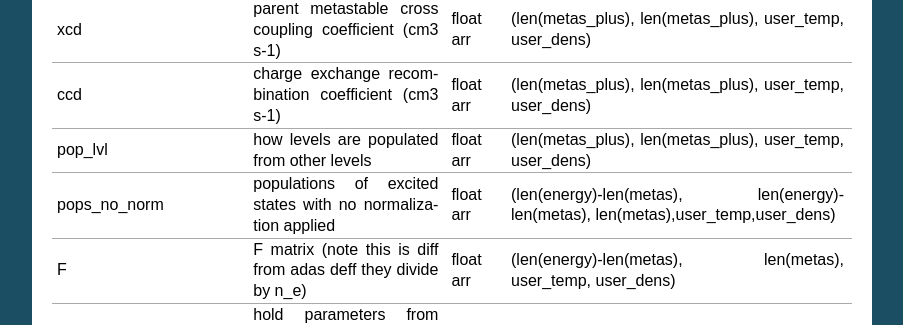
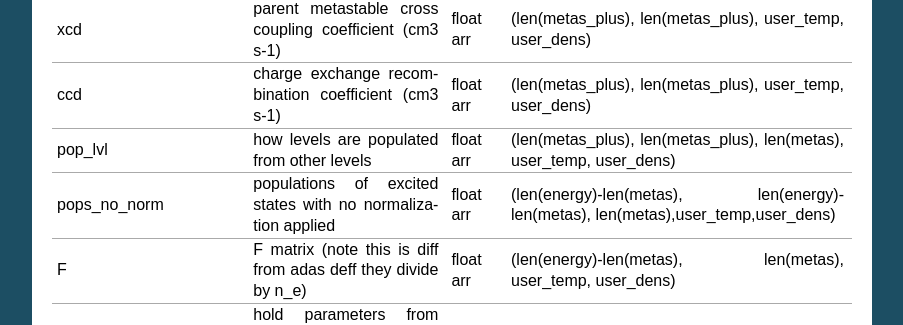
Before and after one commit to johnson-c/ColRadPy, a Sphinx documentation site: the page built from doc/dictionary.rst, in a window 1280 px wide and 900 px high, scrolled down 3912 px. Shown: the part 129-454 px from the top of the window, without its empty margins (198-1101 px from the left). Built offline with Sphinx 7.4.7, drawn with Linux system fonts in a browser that asks for light colours; pages that are not in the unit, such as notebooks, are missing from menus.

Commit message:
There was a typo for pop_lvl entry

```diff
--- a/doc/dictionary.rst
+++ b/doc/dictionary.rst
@@ -304,7 +304,7 @@ ColRadPy data
 +---------------------------------+-------------------------------------------------------------------+----------------+--------------------------------------------------------------------------------+
 |   ccd                           | charge exchange recombination coefficient     (cm3 s-1)           | float arr      | (len(metas_plus), len(metas_plus), user_temp, user_dens)                       |
 +---------------------------------+-------------------------------------------------------------------+----------------+--------------------------------------------------------------------------------+
-|   pop_lvl                       | how levels are populated from other levels                        | float arr      | (len(metas_plus), len(metas_plus), user_temp, user_dens)                       |
+|   pop_lvl                       | how levels are populated from other levels                        | float arr      | (len(metas_plus), len(metas_plus), len(metas), user_temp, user_dens)           |
 +---------------------------------+-------------------------------------------------------------------+----------------+--------------------------------------------------------------------------------+
 |   pops_no_norm                  | populations of excited states with no normalization applied       | float arr      |(len(energy)-len(metas), len(energy)-len(metas), len(metas),user_temp,user_dens)|
 +---------------------------------+-------------------------------------------------------------------+----------------+--------------------------------------------------------------------------------+
```
